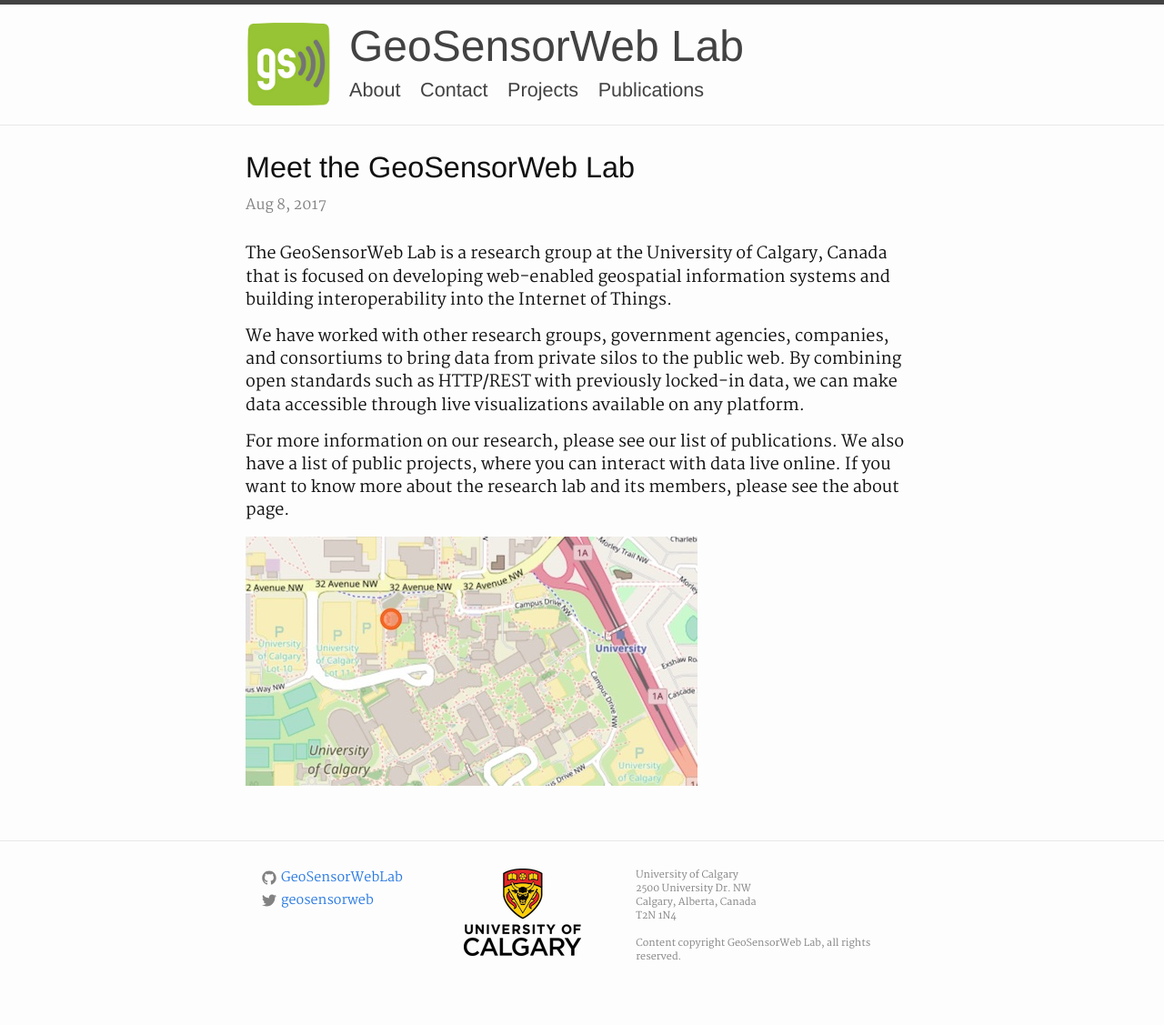
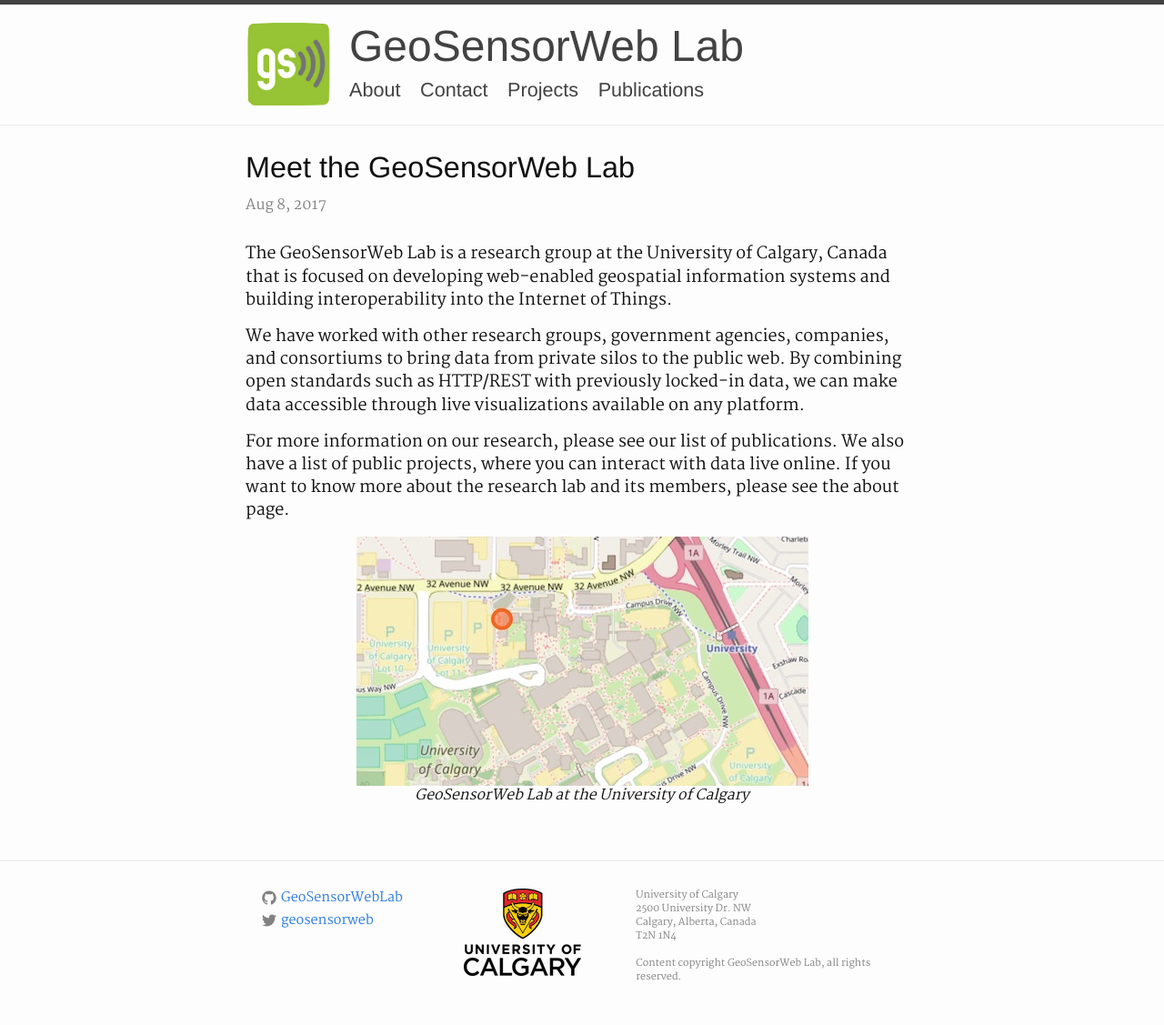
Before and after one commit to GeoSensorWebLab/geosensorweblab.github.io, a Jekyll site: the page built from _posts/2017-08-08-meet-the-geosensorweb-lab.markdown, in a window 1280 px wide. Shown: the whole page at 91% size. Built offline with Jekyll 4.4.1, drawn with Linux system fonts in a browser that asks for light colours; before the commit the page ends 1105 px from its top, so only the background shows below that.

Commit message:
Use figure/caption for map
Add styling for figures and figure captions

```diff
--- a/_posts/2017-08-08-meet-the-geosensorweb-lab.markdown
+++ b/_posts/2017-08-08-meet-the-geosensorweb-lab.markdown
@@ -11,6 +11,9 @@
 
 For more information on our research, please see our list of publications. We also have a list of public projects, where you can interact with data live online. If you want to know more about the research lab and its members, please see the about page.
 
-<a href="http://www.openstreetmap.org/node/3044668378#map=19/51.08047/-114.13344">
-    <img src="/assets/images/20170808-lablocation.jpg" srcset="/assets/images/20170808-lablocation@2x.jpg 2x">
-</a>
+<figure>
+    <a href="http://www.openstreetmap.org/node/3044668378#map=19/51.08047/-114.13344">
+        <img src="/assets/images/20170808-lablocation.jpg" srcset="/assets/images/20170808-lablocation@2x.jpg 2x">
+    </a>
+    <figcaption>GeoSensorWeb Lab at the University of Calgary</figcaption>
+</figure>
--- a/assets/main.scss
+++ b/assets/main.scss
@@ -47,6 +47,14 @@
 
 .rss-subscribe {
   font-size: 0.8em;
+}
+
+figure {
+  text-align: center;
+}
+
+figcaption {
+  font-style: italic;
 }
 
 // Post Styling
```
